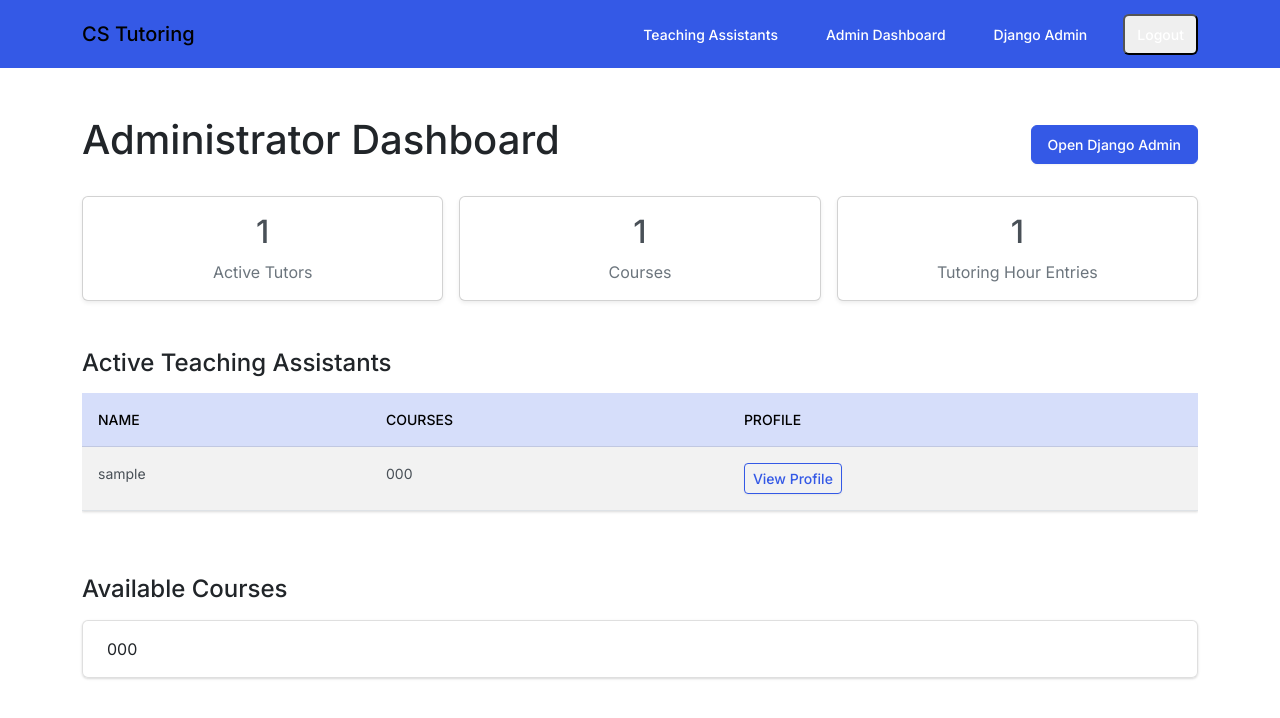
After one commit to robintiefen-dev/TutoringApp, a Django app: page /tutoring/staff-dashboard/ in a window 1280 px wide. The commit adds this page. Shown: the top 718 px of the page. Run offline with Django 5.2, Linux system fonts and the light colour scheme; a user stored in the database is signed in; tables that the repository leaves empty hold one stand-in row (values such as "Sample post"); some libraries are stand-ins or nearby versions.

Commit message:
added admin dashboard

```diff
--- a/templates/base.html
+++ b/templates/base.html
@@ -32,6 +32,19 @@
 
 
                 {% if user.is_authenticated %}
+                    {% if user.is_superuser %}
+                        <a class="nav-link" href="{% url 'staff_dashboard' %}">
+                            Admin Dashboard
+                        </a>
+                        <a class="nav-link" href="{% url 'admin:index' %}">
+                            Django Admin
+                        </a>
+                    {% elif user.is_staff %}
+                        <a class="nav-link" href="{% url 'ta_dashboard' %}">
+                            TA Dashboard
+                        </a>
+                    {% endif %}
+
                     <form method="post" action="{% url 'logout' %}">
                         {% csrf_token %}
                         <button type="submit" class="nav-link">
--- /dev/null
+++ b/templates/tutoring/staff_dashboard.html
@@ -0,0 +1,97 @@
+
+{% extends "base.html" %}
+
+{% block title %}Administrator Dashboard{% endblock %}
+
+{% block content %}
+<div class="container my-5">
+
+    <div class="d-flex justify-content-between align-items-center mb-4">
+        <h1>Administrator Dashboard</h1>
+        <a href="{% url 'admin:index' %}" class="btn btn-primary">
+            Open Django Admin
+        </a>
+    </div>
+
+    <!-- Dashboard Statistics -->
+    <div class="row g-3 mb-5">
+        <div class="col-md-4">
+            <div class="card shadow-sm">
+                <div class="card-body text-center">
+                    <h2>{{ tas.count }}</h2>
+                    <p class="text-muted mb-0">Active Tutors</p>
+                </div>
+            </div>
+        </div>
+
+        <div class="col-md-4">
+            <div class="card shadow-sm">
+                <div class="card-body text-center">
+                    <h2>{{ courses.count }}</h2>
+                    <p class="text-muted mb-0">Courses</p>
+                </div>
+            </div>
+        </div>
+
+        <div class="col-md-4">
+            <div class="card shadow-sm">
+                <div class="card-body text-center">
+                    <h2>{{ tutoring_hours }}</h2>
+                    <p class="text-muted mb-0">Tutoring Hour Entries</p>
+                </div>
+            </div>
+        </div>
+    </div>
+
+    <!-- Teaching Assistants -->
+    <h2 class="h4 mb-3">Active Teaching Assistants</h2>
+
+    <div class="table-responsive mb-5">
+        <table class="table table-striped table-hover">
+            <thead class="table-primary">
+                <tr>
+                    <th scope="col">Name</th>
+                    <th scope="col">Courses</th>
+                    <th scope="col">Profile</th>
+                </tr>
+            </thead>
+            <tbody>
+                {% for ta in tas %}
+                <tr>
+                    <td>{{ ta.user.username }}</td>
+                    <td>
+                        {% for course in ta.courses.all %}
+                            {{ course.code }}{% if not forloop.last %}, {% endif %}
+                        {% empty %}
+                            No courses assigned
+                        {% endfor %}
+                    </td>
+                    <td>
+                        <a href="{% url 'ta_detail' ta.pk %}"
+                           class="btn btn-sm btn-outline-primary">
+                            View Profile
+                        </a>
+                    </td>
+                </tr>
+                {% empty %}
+                <tr>
+                    <td colspan="3">No active tutors found.</td>
+                </tr>
+                {% endfor %}
+            </tbody>
+        </table>
+    </div>
+
+    <!-- Available Courses -->
+    <h2 class="h4 mb-3">Available Courses</h2>
+
+    <ul class="list-group mb-4">
+        {% for course in courses %}
+            <li class="list-group-item">{{ course.code }}</li>
+        {% empty %}
+            <li class="list-group-item">No courses available.</li>
+        {% endfor %}
+    </ul>
+
+</div>
+{% endblock %}
--- a/tutoring/apps.py
+++ b/tutoring/apps.py
@@ -3,3 +3,7 @@ from django.apps import AppConfig
 
 class TutoringConfig(AppConfig):
     name = "tutoring"
+
+
+class PagesConfig(AppConfig):
+    name = "pages"
--- a/tutoring/urls.py
+++ b/tutoring/urls.py
@@ -6,4 +6,5 @@ urlpatterns = [
     path("signup/", views.ta_signup, name="ta_signup"),
     path("ta/<int:pk>/", views.ta_detail, name="ta_detail"),
     path("", views.home, name="home"),
+    path("staff-dashboard/", views.staff_dashboard, name="staff_dashboard"),
 ]
--- a/tutoring/views.py
+++ b/tutoring/views.py
@@ -1,6 +1,6 @@
 from django.contrib.auth.decorators import login_required, user_passes_test
 from django.http import HttpResponse
-from .models import TAProfile, TutoringHour
+from .models import TAProfile, TutoringHour, Course
 from django.core.exceptions import PermissionDenied
 from django.shortcuts import render, redirect, get_object_or_404
 from .forms import TASignUpForm
@@ -73,3 +73,25 @@ def home(request):
             "tutoring_hours": tutoring_hours,
         },
     )
+
+
+@login_required
+def staff_dashboard(request):
+    if not request.user.is_superuser:
+        raise PermissionDenied
+
+    tas = TAProfile.objects.filter(user__is_active=True).prefetch_related("courses")
+
+    courses = Course.objects.all()
+
+    tutoring_hours = TutoringHour.objects.count()
+
+    return render(
+        request,
+        "tutoring/staff_dashboard.html",
+        {
+            "tas": tas,
+            "courses": courses,
+            "tutoring_hours": tutoring_hours,
+        },
+    )
```
